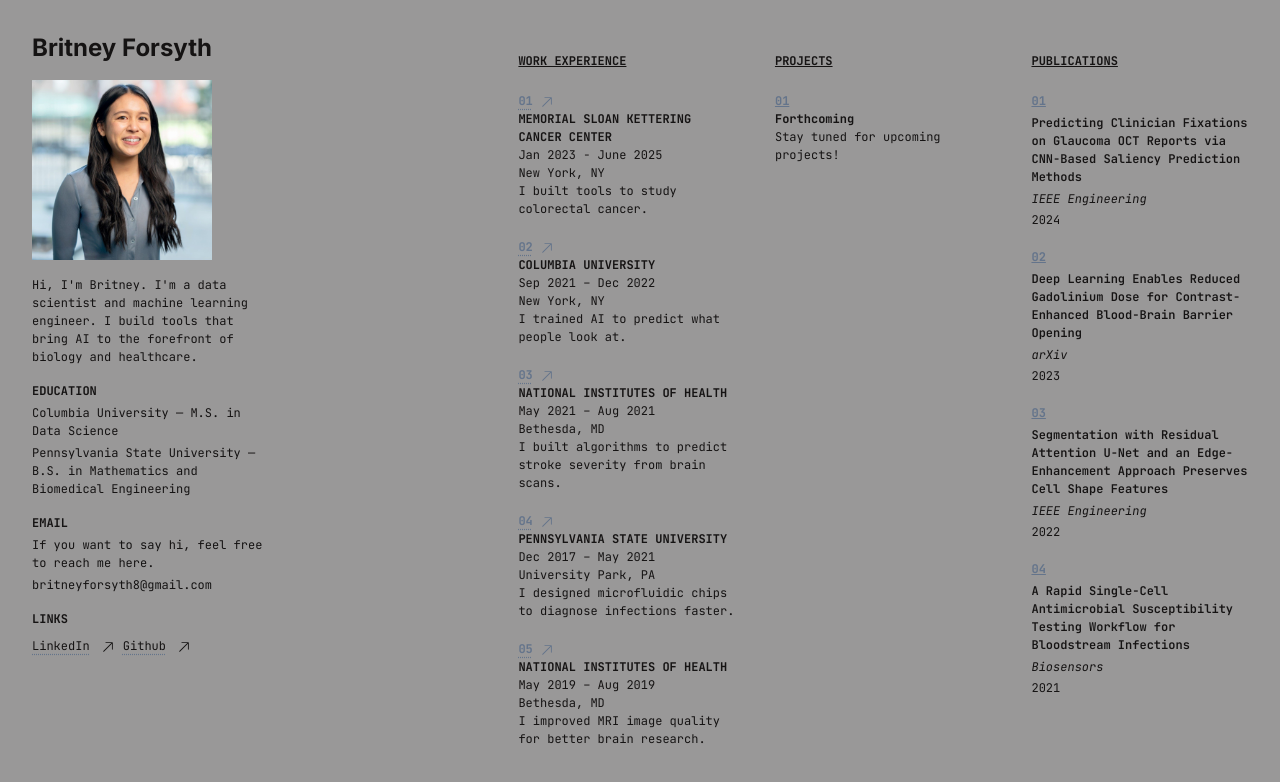
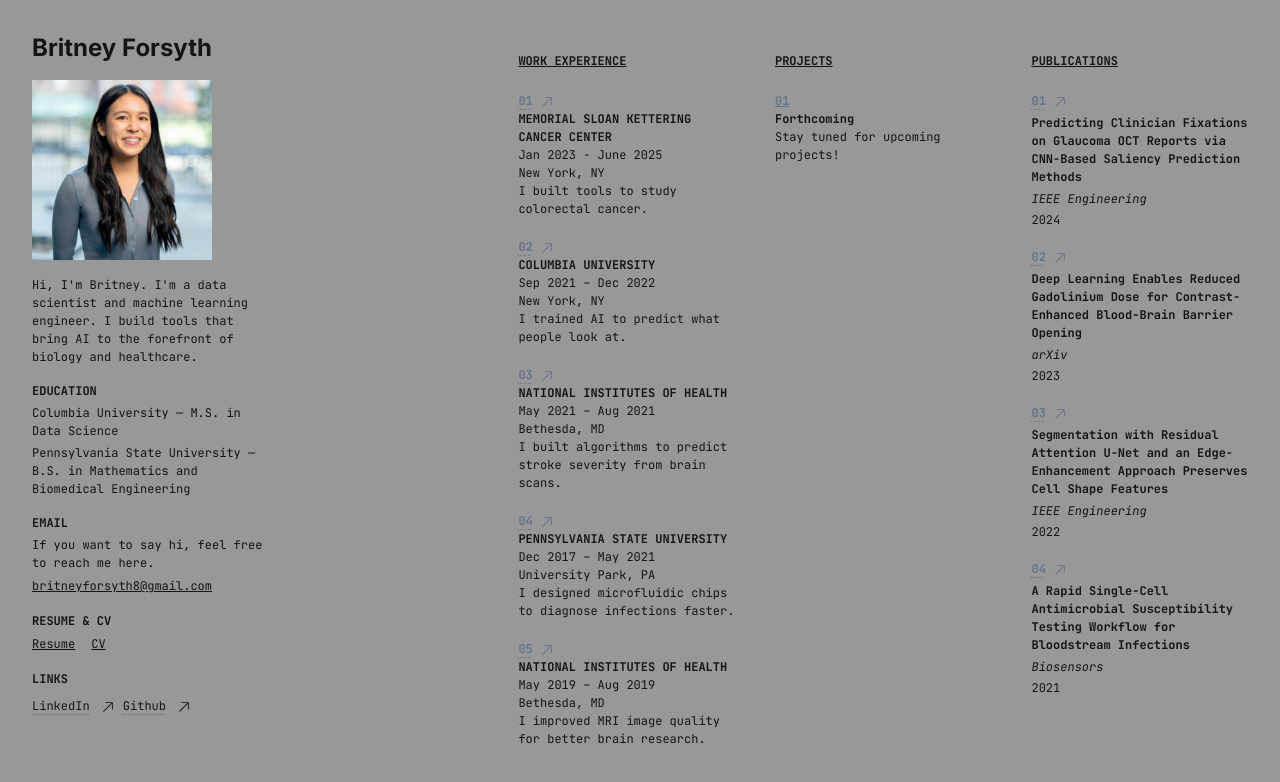
Before and after one commit to britneyf/britneyf.github.io, a Next.js app: page / in a window 1280 px wide. Shown: the top 782 px of the page. Built offline with nearby package versions, Linux system fonts and the light colour scheme; a web font is replaced by a local one.

Commit message:
Add downloadable resume and CV links to intro section

```diff
--- a/next.config.mjs
+++ b/next.config.mjs
@@ -1,6 +1,10 @@
 /** @type {import('next').NextConfig} */
 const nextConfig = {
   output: 'export',
+  assetPrefix: '/',
+  images: {
+    unoptimized: true,
+  },
   // If you use a custom domain, set basePath and assetPrefix accordingly
 };
 
--- a/src/components/Home/Home.tsx
+++ b/src/components/Home/Home.tsx
@@ -7,7 +7,7 @@ export default function Home() {
 	return (
 		<main className="flex min-h-screen flex-col items-center justify-between p-20 sm:p-8">
 			<div className="z-10 w-full max-w-7xl items-start justify-between sm:flex">
-				<div className="sm:w-1/5 max-w-xs pb-20">
+				<div className="sm:w-1/5 max-w-xs pb-20 sm:sticky sm:top-0">
 					<Intro />
 				</div>
 				{/* divider line that only shows up on xs screens like mobile */}
--- a/src/components/Home/Intro.tsx
+++ b/src/components/Home/Intro.tsx
@@ -20,7 +20,29 @@ const Intro = () => {
             <div className="space-y-1">
                 <div className="body font-bold">EMAIL</div>
                 <div className="body">If you want to say hi, feel free to reach me here.</div>
-                <div className="body">britneyforsyth8@gmail.com</div>
+                <a className="body underline" href="mailto:britneyforsyth8@gmail.com">britneyforsyth8@gmail.com</a>
+            </div>
+
+            <div className="space-y-1">
+                <div className="body font-bold">RESUME & CV</div>
+                <a
+                  className="body underline"
+                  href="/BritneyForsythResume2025.pdf"
+                  download
+                  target="_blank"
+                  rel="noopener noreferrer"
+                >
+                 Resume
+                </a>
+                <a
+                  className="body underline ml-4"
+                  href="/BritneyForsythCV2025.pdf"
+                  download
+                  target="_blank"
+                  rel="noopener noreferrer"
+                >
+                 CV
+                </a>
             </div>
 
             <div className="space-y-1">
--- a/src/components/Home/Publications/Publications.tsx
+++ b/src/components/Home/Publications/Publications.tsx
@@ -39,15 +39,15 @@ const Publications = () => {
 			<ul className='space-y-5'>
 				{publications.map((pub, idx) => (
 					<li key={pub.url} className="space-y-1">
-						<a
-							href={pub.url}
-							target="_blank"
-							rel="noopener noreferrer"
-							className="text-slate-500 font-bold underline mr-2"
-						>
-							{String(idx + 1).padStart(2, '0')}
-						</a>
-						<div className="font-semibold">{pub.title}</div>
+						<span className="inline-flex items-center">
+							<Link
+								text={String(idx + 1).padStart(2, '0')}
+								href={pub.url}
+								className="text-slate-500 font-bold"
+							/>
+							{/* <span className="ml-1">→</span> */}
+						</span>
+						<div className="font-bold">{pub.title}</div>
 						<div className="italic">{pub.journal}</div>
 						<div className="text-xs">{pub.date}</div>
 					</li>
```
Also changed, not shown: 2 other files (tests, documents, lock files or other folders).
